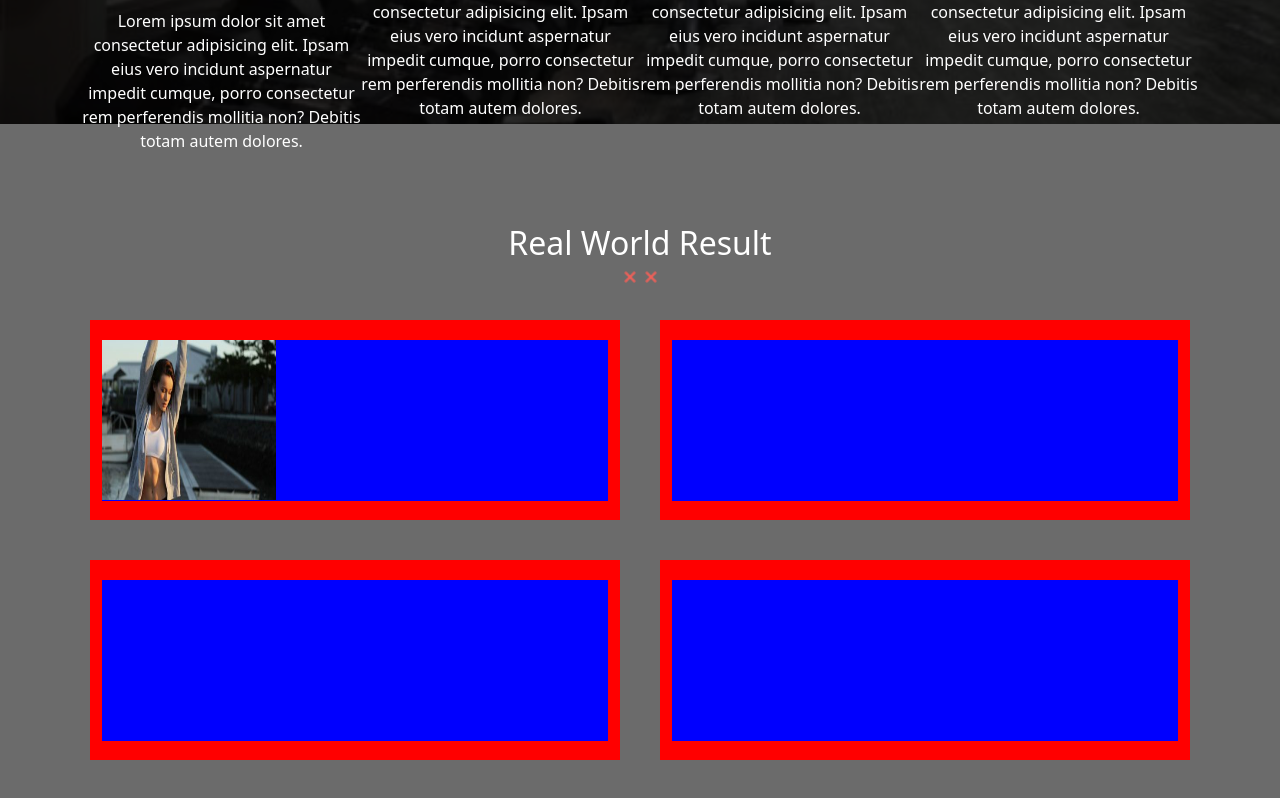
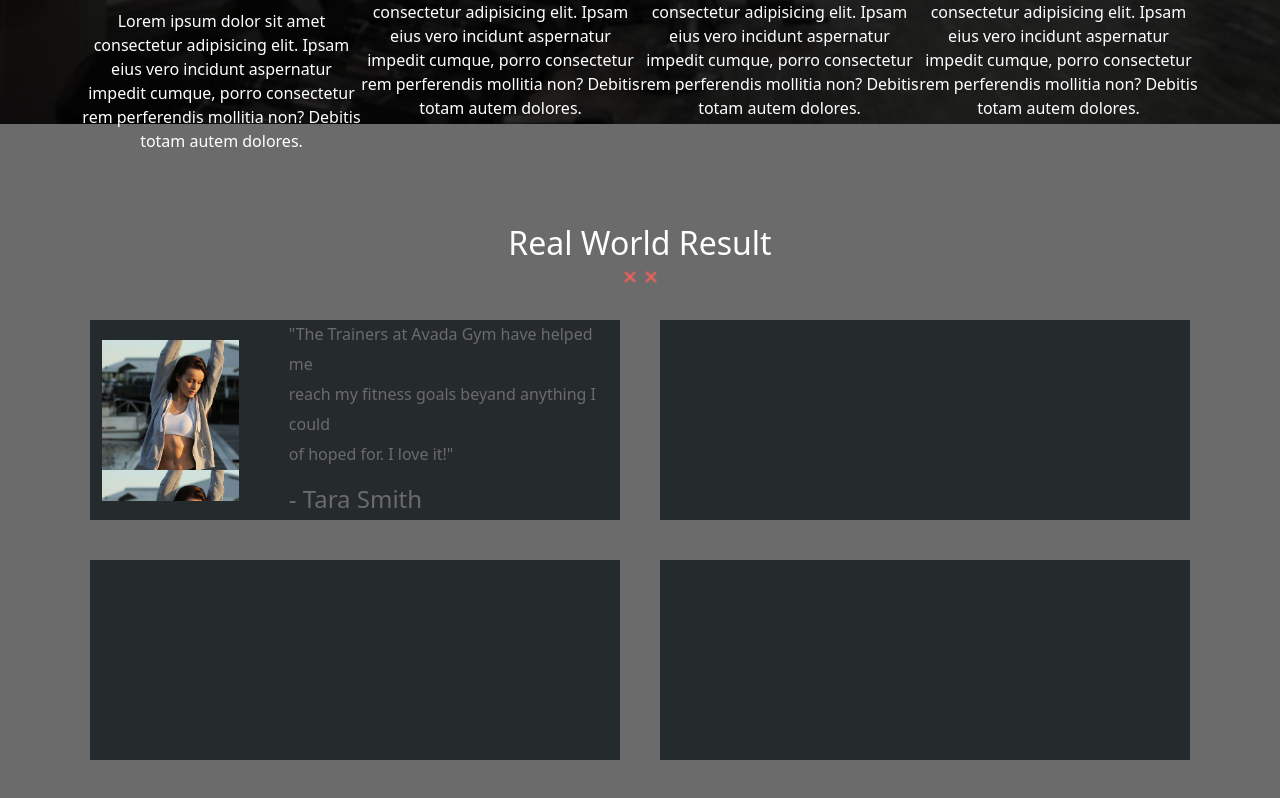
Before and after one commit to EngeneerProgram/proj-html-vuejs, a Vue app: page / in a window 1280 px wide. Shown: the part 2242-3040 px from the top of the page. Built offline with nearby package versions, Linux system fonts and the light colour scheme.

Commit message:
Aggiornamento section review

```diff
--- a/src/components/ReviewsComponent.vue
+++ b/src/components/ReviewsComponent.vue
@@ -14,7 +14,15 @@
       <div class="row">
         <div class="col">
           <div class="container-review">
-            <img class="review_img" src="../assets/img/blog1-400x208.jpg" alt="" />
+            <div class="left left1"></div>
+            <div class="right right1">
+              <p class="p-grey">
+                "The Trainers at Avada Gym have helped me <br>reach my fitness goals beyand anything I could <br>of hoped for. I love it!"
+              </p>
+              <div>
+                <h4 class="p-grey"><span>-</span> Tara Smith</h4>
+              </div>
+            </div>
           </div>
         </div>
         <div class="col">
@@ -47,6 +55,13 @@ export default {
 
 
 <style lang="scss" scoped>
+.p-grey{
+  color:#6b6b6b;
+}
+
+.white{
+  color:white;
+}
 .reviews {
   height: 90vh;
   background-color: #6b6b6b;
@@ -72,17 +87,39 @@ export default {
   align-items: center;
   width: 400px;
   height: 200px;
-  background-color: red;
+  background-color: #252a2d;
   margin: 20px;
 
   .container-review {
     width: 573px;
     height: 161px;
-    background-color: blue;
+
+    display: flex;
+    justify-content: center;
+    align-content: center;
+    align-items: center;
     .review_img {
       width: 174px;
       height: 160px;
     }
   }
+
+  .left {
+    width: 30%;
+    height: 100%;
+    background-image: url("../assets/img/blog1.jpg");
+    background-size: 183%;
+  }
+
+  .right {
+    width: 70%;
+    height: 100%;
+    display:Flex;
+    flex-direction: column;
+    justify-content: center;
+    align-content: center;
+    margin-left:50px;
+    line-height: 30px;
+    }
 }
 </style>
```
